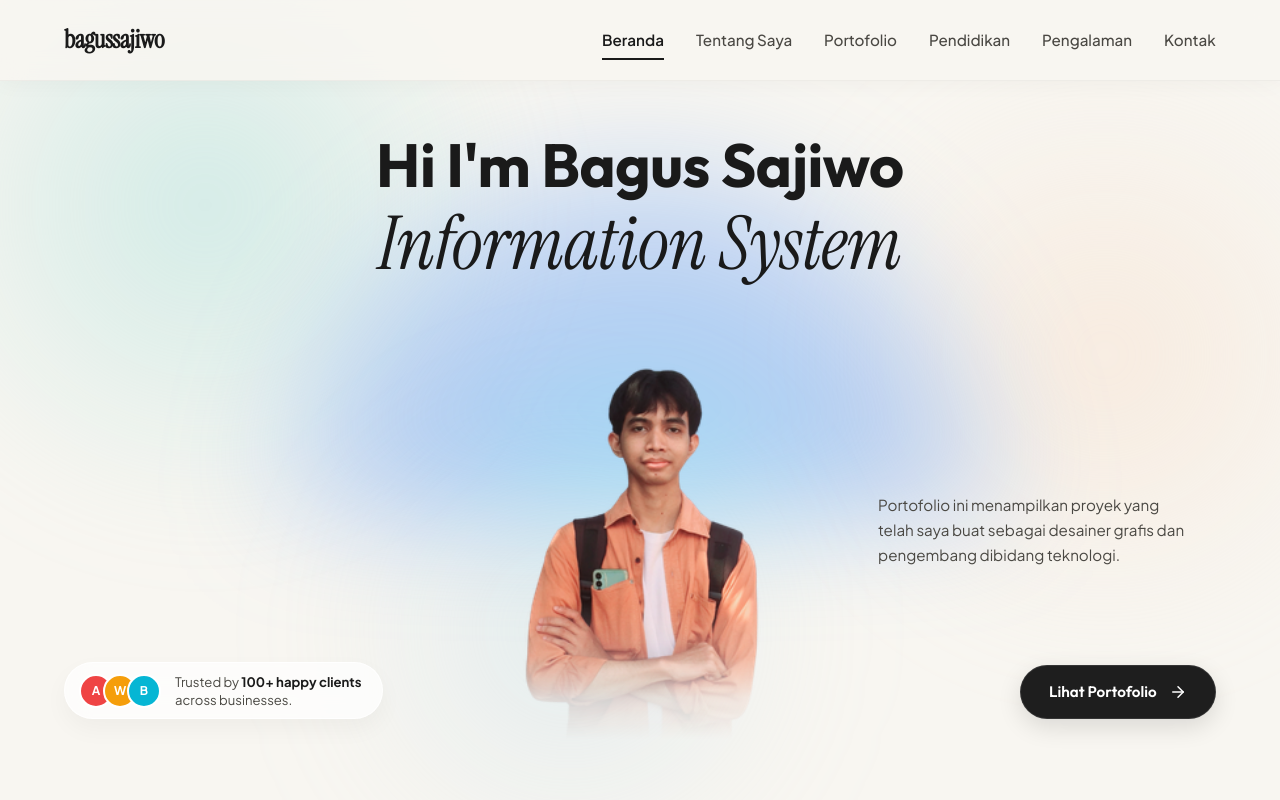
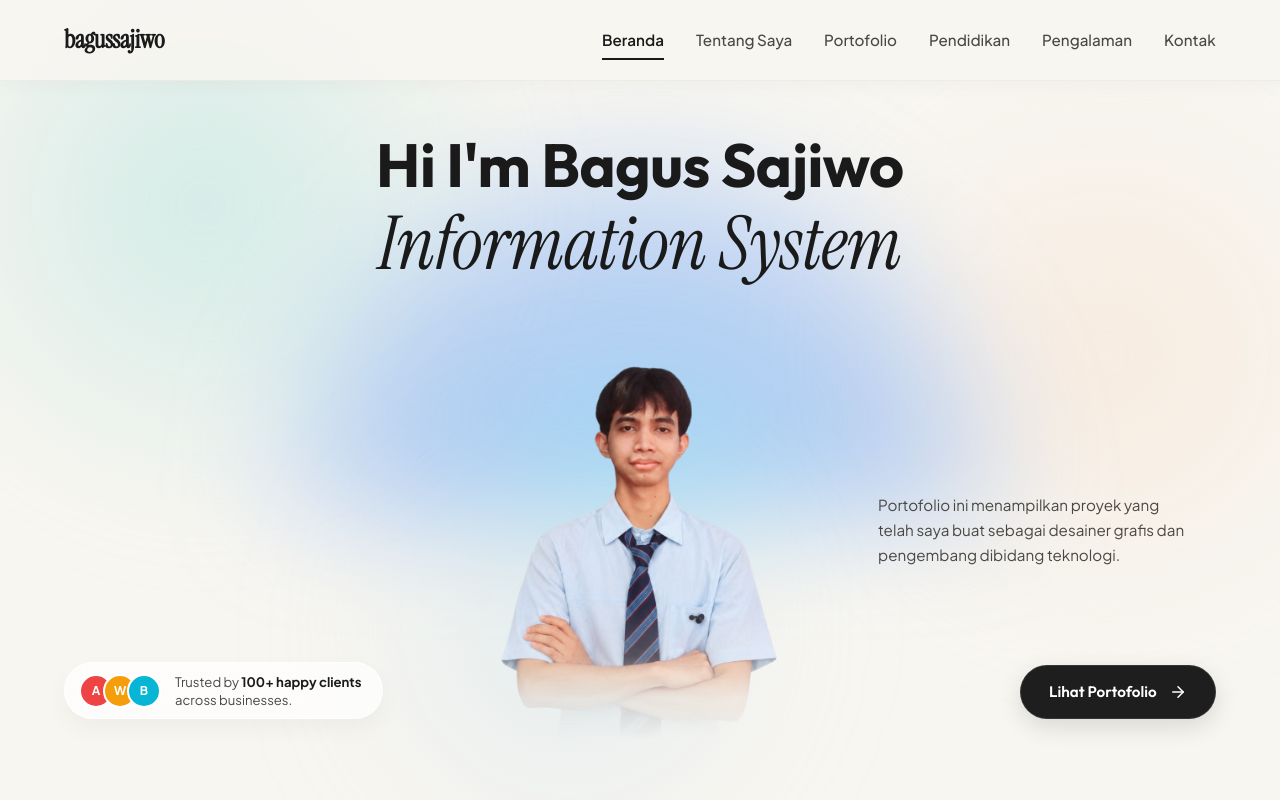
Before and after one commit to bagussajiwo18/portfolio, a Next.js app: page / in a window 1280 px wide. Shown: the top 800 px of the page. Built offline with nearby package versions, Linux system fonts and the light colour scheme; a web font is replaced by a local one.

Commit message:
fix(hero): optimize hero portrait image resolution and update Next.js image props

```diff
--- a/src/components/Hero.jsx
+++ b/src/components/Hero.jsx
@@ -29,8 +29,16 @@ export default function Hero() {
 
           {/* Center Portrait Image */}
           <div className="hero-portrait-wrapper hero-entrance" data-entrance="up" data-entrance-delay="150">
-            {/* Menggunakan next/image untuk optimasi */}
-            <Image src="/assets/images/pp_bagussajiwo.png" alt="Bagus Sajiwo - Portrait" className="hero-portrait-img" width={400} height={500} priority />
+            {/* Menggunakan next/image untuk optimasi HD */}
+            <Image
+              src="/assets/images/pp_bagussajiwo.png"
+              alt="Bagus Sajiwo - Portrait"
+              className="hero-portrait-img"
+              width={800}
+              height={1000}
+              quality={95}
+              priority
+            />
             <div className="portrait-fade-mask-bottom"></div>
           </div>
 
```
Also changed, not shown: public/assets/images/pp_bagussajiwo.png, public/assets/images/pp_bagussajiwo1.png (added).
